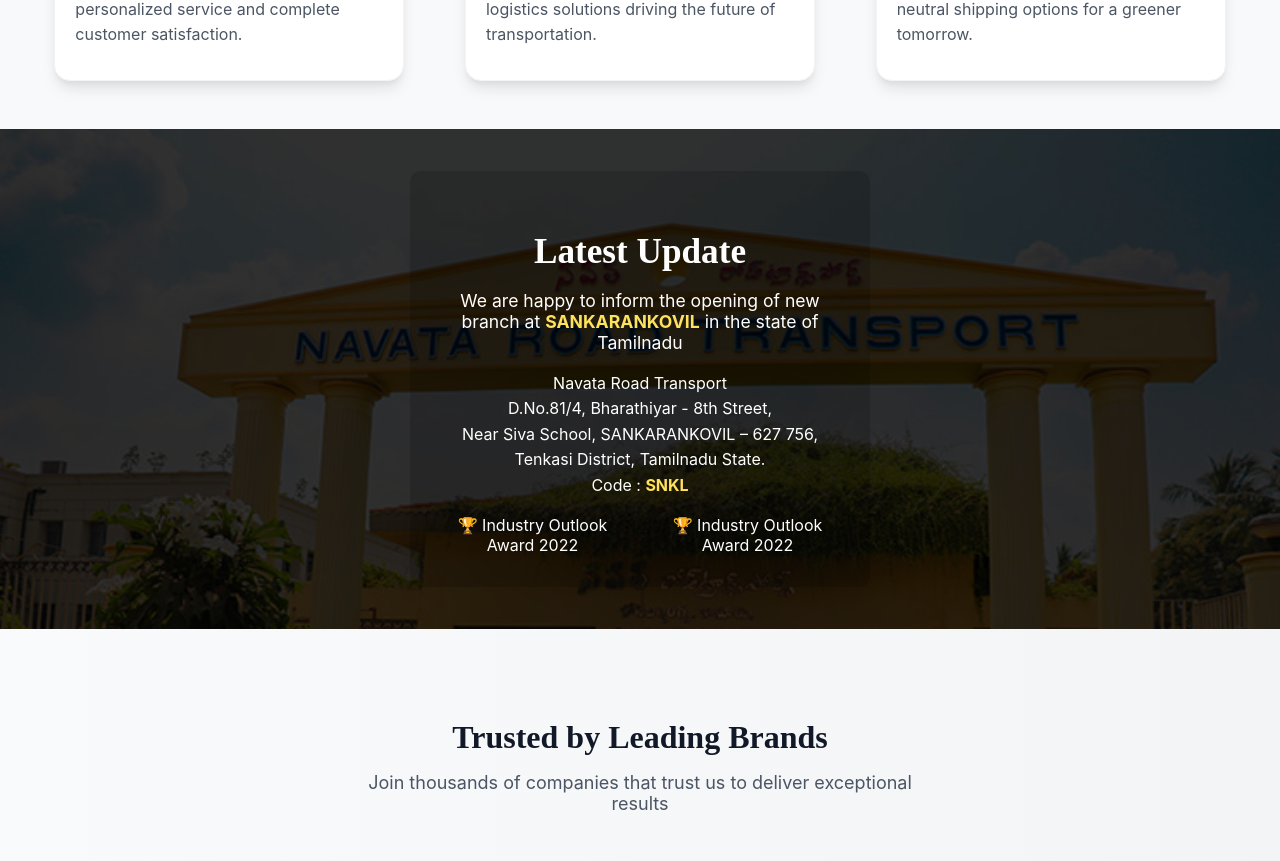
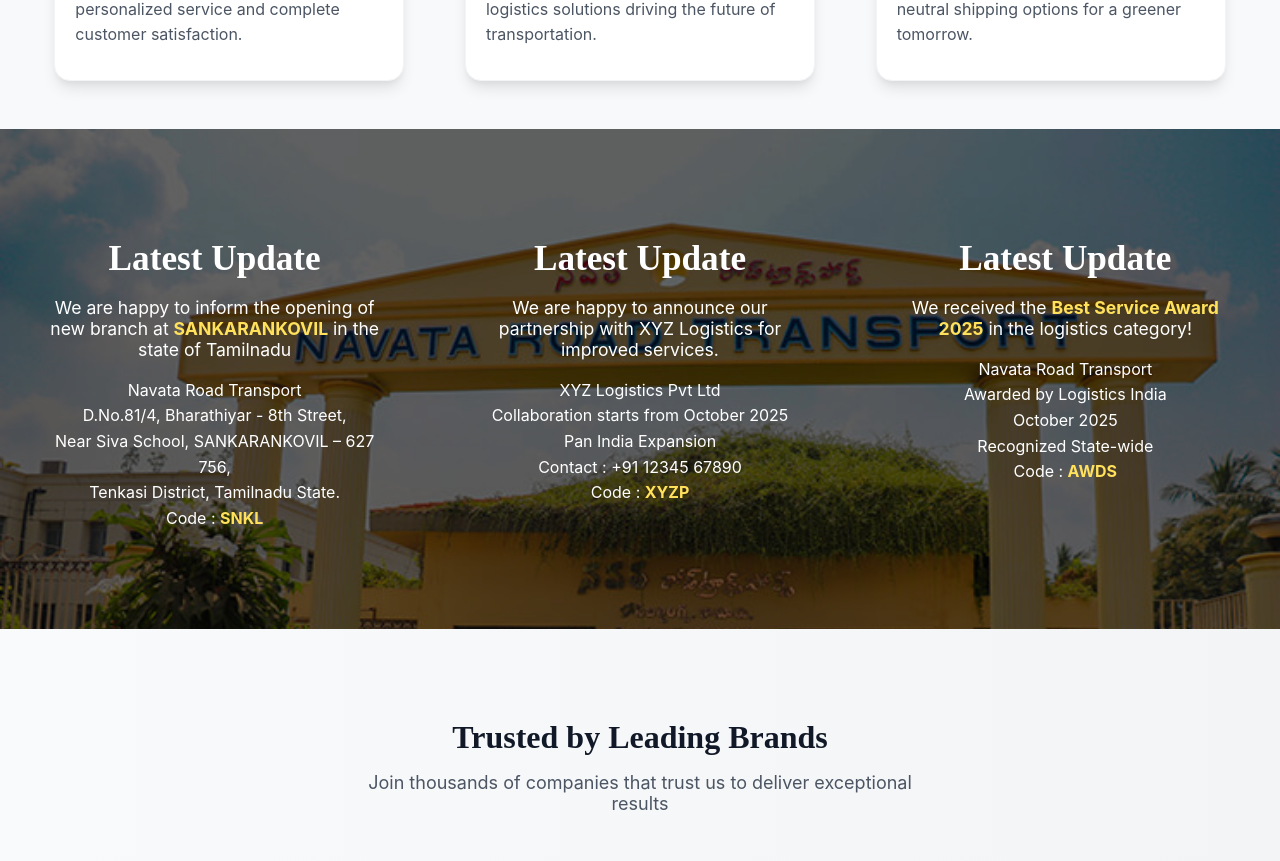
Before and after one commit to navataprogrammers/navata-website, a Next.js app: page / in a window 1280 px wide. Shown: the part 1551-2412 px from the top of the page. Built offline with nearby package versions, Linux system fonts and the light colour scheme.

Commit message:
Update in latest update
Adding three colums
and dummy text
Adding css for 3 colums grid design

```diff
--- a/components/Home/latestUpdates.js
+++ b/components/Home/latestUpdates.js
@@ -1,27 +1,54 @@
-import styles from '../../styles/LatestUpdate.module.css';
+import styles from '../../styles/LatestUpdate.css';
 
 export default function LatestUpdate() {
   return (
-    <section className={styles.updateSection}>
-      <div className={styles.overlay}>
-        <div className={styles.contentBox}>
-          <h1 className={styles.heading}>Latest Update</h1>
-          <p className={styles.announcement}>
-            We are happy to inform the opening of new branch at <span className={styles.highlight}>SANKARANKOVIL</span> in the state of Tamilnadu
+    <section className="updateSection">
+      <div className="overlay">
+        <div className="contentContainer">
+
+          <div className="contentBox">
+            <h1 className="heading">Latest Update</h1>
+            <p className="announcement">
+              We are happy to inform the opening of new branch at <span className="highlight">SANKARANKOVIL</span> in the state of Tamilnadu
+            </p>
+            <div className="details">
+              <div>Navata Road Transport</div>
+              <div>D.No.81/4, Bharathiyar - 8th Street,</div>
+              <div>Near Siva School, SANKARANKOVIL – 627 756,</div>
+              <div>Tenkasi District, Tamilnadu State.</div>
+              <div>Code : <span className="highlight">SNKL</span></div>
+            </div>
+        </div>
+
+        <div className="contentBox">
+            <h1 className="heading">Latest Update</h1>
+            <p className="announcement">
+              We are happy to announce our partnership with XYZ Logistics for improved services.
+            </p>
+            <div className="details">
+              <div>XYZ Logistics Pvt Ltd</div>
+              <div>Collaboration starts from October 2025</div>
+              <div>Pan India Expansion</div>
+              <div>Contact : +91 12345 67890</div>
+              <div>Code : <span className="highlight">XYZP</span></div>
+            </div>
+        </div>
+
+        <div className="contentBox">
+          <h1 className="heading">Latest Update</h1>
+          <p className="announcement">
+            We received the <span className="highlight">Best Service Award 2025</span> in the logistics category!
           </p>
-          <div className={styles.details}>
+          <div className="details">
             <div>Navata Road Transport</div>
-            <div>D.No.81/4, Bharathiyar - 8th Street,</div>
-            <div>Near Siva School, SANKARANKOVIL – 627 756,</div>
-            <div>Tenkasi District, Tamilnadu State.</div>
-            <div>Code : <span className={styles.highlight}>SNKL</span></div>
-          </div>
-          <div className={styles.awards}>
-            <span>🏆 Industry Outlook Award 2022</span>
-            <span>🏆 Industry Outlook Award 2022</span>
+            <div>Awarded by Logistics India</div>
+            <div>October 2025</div>
+            <div>Recognized State-wide</div>
+            <div>Code : <span className="highlight">AWDS</span></div>
           </div>
         </div>
       </div>
+    </div>
     </section>
   );
 }
--- a/styles/LatestUpdate.module.css
+++ b/styles/LatestUpdate.css
@@ -2,7 +2,7 @@
   position: relative;
   width: 100%;
   height: 500px;
-  background: url('/images/navata-road-transport-6.jpg')  top center no-repeat;
+  background: url('/images/navata-road-transport-6.jpg') top center no-repeat;
   background-size: cover;
   overflow: hidden;
 }
@@ -13,22 +13,33 @@
   left: 0;
   height: 100%;
   width: 100%;
-  background: rgba(0, 0, 0, 0.8); /* Semi-transparent overlay */
+  background: rgba(0, 0, 0, 0.6);
   display: flex;
   align-items: center;
   justify-content: center;
   z-index: 2;
 }
 
+/* Grid container for all update boxes */
+.contentContainer {
+  display: grid;
+  grid-template-columns: repeat(3, 1fr);
+  gap: 32px;
+  width: 100%;
+  max-width: 1450px;
+  margin: 0 auto;
+  padding: 0 18px;
+}
+
+/* Each update content box */
 .contentBox {
-  background: rgba(0, 0, 0, 0.15); /* Subtle dark for content area */
   color: #fff;
   border-radius: 10px;
   padding: 32px 24px;
   text-align: center;
-  min-width: 320px;
-  max-width: 460px;
-  margin: 0 16px;
+  min-width: 260px;
+  max-width: 420px;
+  margin: 0 auto;
 }
 
 .heading {
@@ -62,13 +73,25 @@
   margin-top: 10px;
 }
 
+/* Responsive design for tablets */
+@media (max-width: 1024px) {
+  .updateGrid {
+    grid-template-columns: 1fr 1fr;
+  }
+}
+
+/* Responsive design for mobile */
 @media (max-width: 600px) {
   .updateSection {
-    height: 420px;
+    height: 1150px;
+  }
+  .contentContainer {
+    grid-template-columns: 1fr;
+    gap: 20px;
   }
   .contentBox {
     padding: 16px 10px;
-    min-width: 90vw;
-    max-width: 98vw;
+    min-width: 88vw;
+    max-width: 97vw;
   }
 }
```
